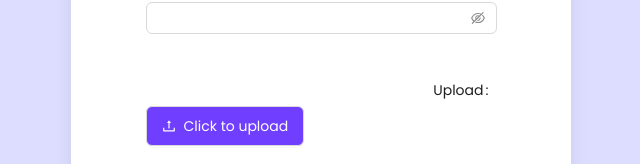
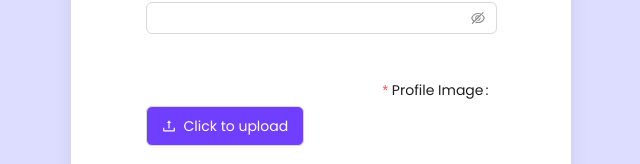
Before and after one commit to npouriaa/online-chat-app, a React (Vite) app: page /register in a window 1280 px wide. Shown: the part 436-600 px from the top of the page, without its empty margins (319-959 px from the left). Built offline with nearby package versions, Linux system fonts and the light colour scheme.

Commit message:
creating loader and auth sign up

```diff
--- a/package.json
+++ b/package.json
@@ -11,6 +11,8 @@
   },
   "dependencies": {
     "antd": "^5.6.4",
+    "axios": "^1.4.0",
+    "firebase": "^10.0.0",
     "react": "^18.2.0",
     "react-dom": "^18.2.0",
     "react-router-dom": "^6.14.1"
--- a/src/App.jsx
+++ b/src/App.jsx
@@ -4,7 +4,7 @@ import Routers from "./Components/Routers/Routers";
 
 const App = () => {
   return (
-    <div className="my-container flex justify-center items-center w-screen">
+    <div className="my-container flex justify-center items-center w-screen relative">
       <Routers />
     </div>
   );
--- /dev/null
+++ b/src/Pages/Error.jsx
@@ -0,0 +1,9 @@
+import React from 'react'
+
+const Error = () => {
+  return (
+    <div>Error</div>
+  )
+}
+
+export default Error
--- /dev/null
+++ b/src/Pages/Loader.jsx
@@ -0,0 +1,13 @@
+import React from "react";
+import "./loader.css";
+
+const Loader = () => {
+  return (
+    <div className="w-screen h-screen flex justify-center items-center absolute">
+      <div className="w-full bg-black opacity-40 h-full relative"></div>
+      <span className="loader absolute z-10"></span>
+    </div>
+  );
+};
+
+export default Loader;
--- a/src/Pages/Register.jsx
+++ b/src/Pages/Register.jsx
@@ -1,15 +1,28 @@
-import React from "react";
-import { InboxOutlined, UploadOutlined } from '@ant-design/icons';
+import React, { useState } from "react";
+import { UploadOutlined } from "@ant-design/icons";
 import { Button, Form, Input, Upload } from "antd";
 import { Link } from "react-router-dom";
+import { createUserWithEmailAndPassword } from "firebase/auth";
+import { auth } from "../firebase";
 
 const Register = () => {
-  const normFile = (e) => {
-    console.log("Upload event:", e);
-    if (Array.isArray(e)) {
-      return e;
+  const [error, setError] = useState(false);
+  const [loading, setLoading] = useState(false);
+
+  const onFinish = async (values) => {
+    const email = values.email;
+    const password = values.password;
+    setLoading(true);
+    try {
+      const response = await createUserWithEmailAndPassword(
+        auth,
+        email,
+        password
+      );
+    } catch (err) {
+      setError(true);
     }
-    return e?.fileList;
+    setLoading(false);
   };
   return (
     <div className="relative w-[500px] max-sm:w-[400px] bg-white shadow-xl rounded-2xl flex flex-col justify-center p-4">
@@ -20,9 +33,9 @@ const Register = () => {
         </h5>
       </div>
       <div className="flex justify-center">
-        <Form className="w-3/4 flex flex-col gap-4" onFinish={""}>
+        <Form className="w-3/4 flex flex-col gap-4" onFinish={onFinish}>
           <Form.Item
-            name="username"
+            name="email"
             label="Username"
             rules={[
               {
@@ -41,6 +54,10 @@ const Register = () => {
               {
                 required: true,
                 message: "Please input your password!",
+              },
+              {
+                len: 6,
+                message: "Password should be more than 6 chars!",
               },
             ]}
             hasFeedback
@@ -72,11 +89,12 @@ const Register = () => {
           </Form.Item>
           <Form.Item
             name="upload"
-            label="Upload"
-            valuePropName="fileList"
-            getValueFromEvent={normFile}
+            label="Profile Image"
+            rules={[
+              { required: true, message: "Please select a profile photo!" },
+            ]}
           >
-            <Upload name="logo" action="" listType="picture">
+            <Upload maxCount={1} name="profile" beforeUpload={() => false}>
               <Button icon={<UploadOutlined />}>Click to upload</Button>
             </Upload>
           </Form.Item>
--- /dev/null
+++ b/src/Pages/loader.css
@@ -0,0 +1,53 @@
+.loader {
+  width: 48px;
+  height: 48px;
+  border-radius: 50%;
+  display: inline-block;
+  position: relative;
+  border: 3px solid;
+  border-color: #fff #fff transparent transparent;
+  box-sizing: border-box;
+  animation: rotation 1s linear infinite;
+}
+.loader::after,
+.loader::before {
+  content: "";
+  box-sizing: border-box;
+  position: absolute;
+  left: 0;
+  right: 0;
+  top: 0;
+  bottom: 0;
+  margin: auto;
+  border: 3px solid;
+  border-color: transparent transparent var(--bg-purple) var(--bg-purple);
+  width: 40px;
+  height: 40px;
+  border-radius: 50%;
+  box-sizing: border-box;
+  animation: rotationBack 0.5s linear infinite;
+  transform-origin: center center;
+}
+.loader::before {
+  width: 32px;
+  height: 32px;
+  border-color: #fff #fff transparent transparent;
+  animation: rotation 1.5s linear infinite;
+}
+
+@keyframes rotation {
+  0% {
+    transform: rotate(0deg);
+  }
+  100% {
+    transform: rotate(360deg);
+  }
+}
+@keyframes rotationBack {
+  0% {
+    transform: rotate(0deg);
+  }
+  100% {
+    transform: rotate(-360deg);
+  }
+}
--- /dev/null
+++ b/src/firebase.js
@@ -0,0 +1,13 @@
+import { initializeApp } from "firebase/app";
+import { getAuth } from "firebase/auth";
+const firebaseConfig = {
+  apiKey: "AIzaSyBIxXPVjxJ21nqRIDqqFjslnuEZOAH9vpM",
+  authDomain: "chat-app-895bf.firebaseapp.com",
+  projectId: "chat-app-895bf",
+  storageBucket: "chat-app-895bf.appspot.com",
+  messagingSenderId: "507050668036",
+  appId: "1:507050668036:web:3fd64a3a70ca639e6c0551",
+};
+
+export const app = initializeApp(firebaseConfig);
+export const auth = getAuth();
```
Also changed, not shown: 1 other file (tests, documents, lock files or other folders).
